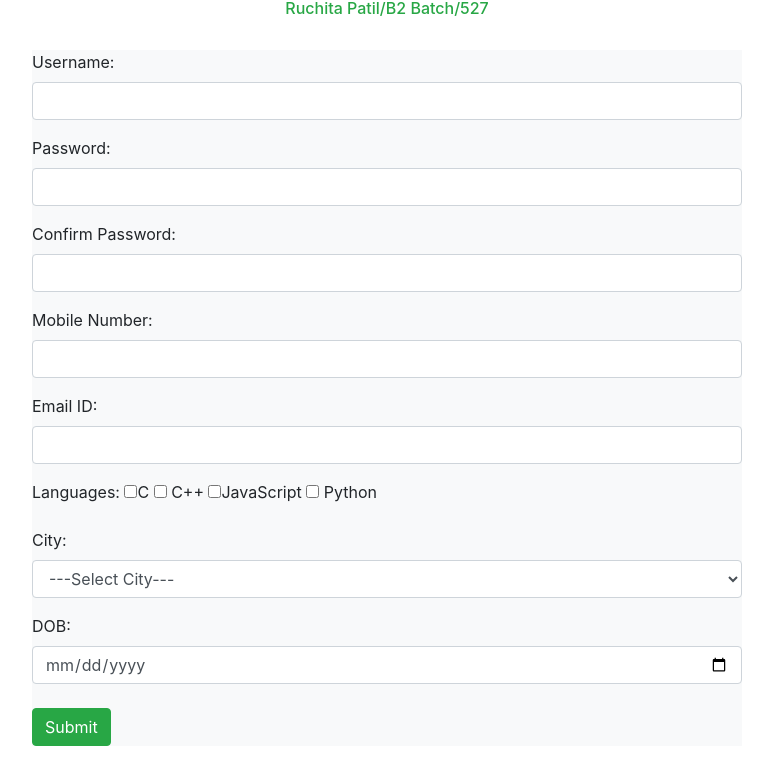
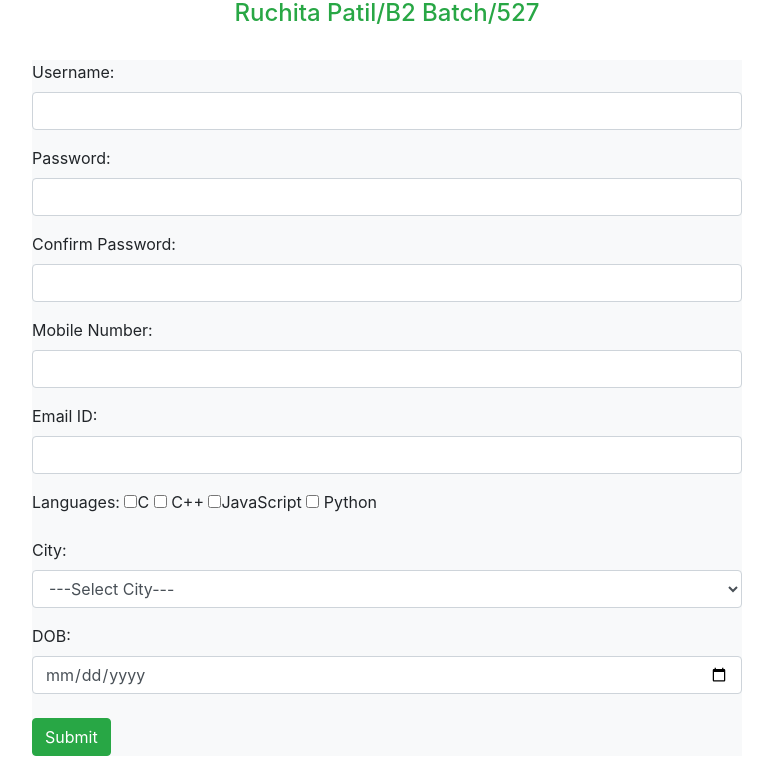
Before and after one commit to RuchitaPatil001/-Registration-Form-With-Validation, a plain HTML site: page index.html in a window 1280 px wide. Shown: the part 81-853 px from the top of the page, without its empty margins (253-1026 px from the left). Drawn offline with nearby package versions, Linux system fonts and the light colour scheme.

Commit message:
Update index.html

```diff
--- a/index.html
+++ b/index.html
@@ -19,7 +19,7 @@
 <body>
 <div class="container"><br>
     <h1 class="text-success text-center">Registration Form With Validation</h1>
-    <h6 class="text-success text-center">Ruchita Patil/B2 Batch/527</h6><br>
+    <h4 class="text-success text-center">Ruchita Patil/B2 Batch/527</h4><br>
     <div class="col-lg-8 m-auto d-block">
         <form action="#" onsubmit="return validation()" class="bg-light">
             <div class="form-group">
```
